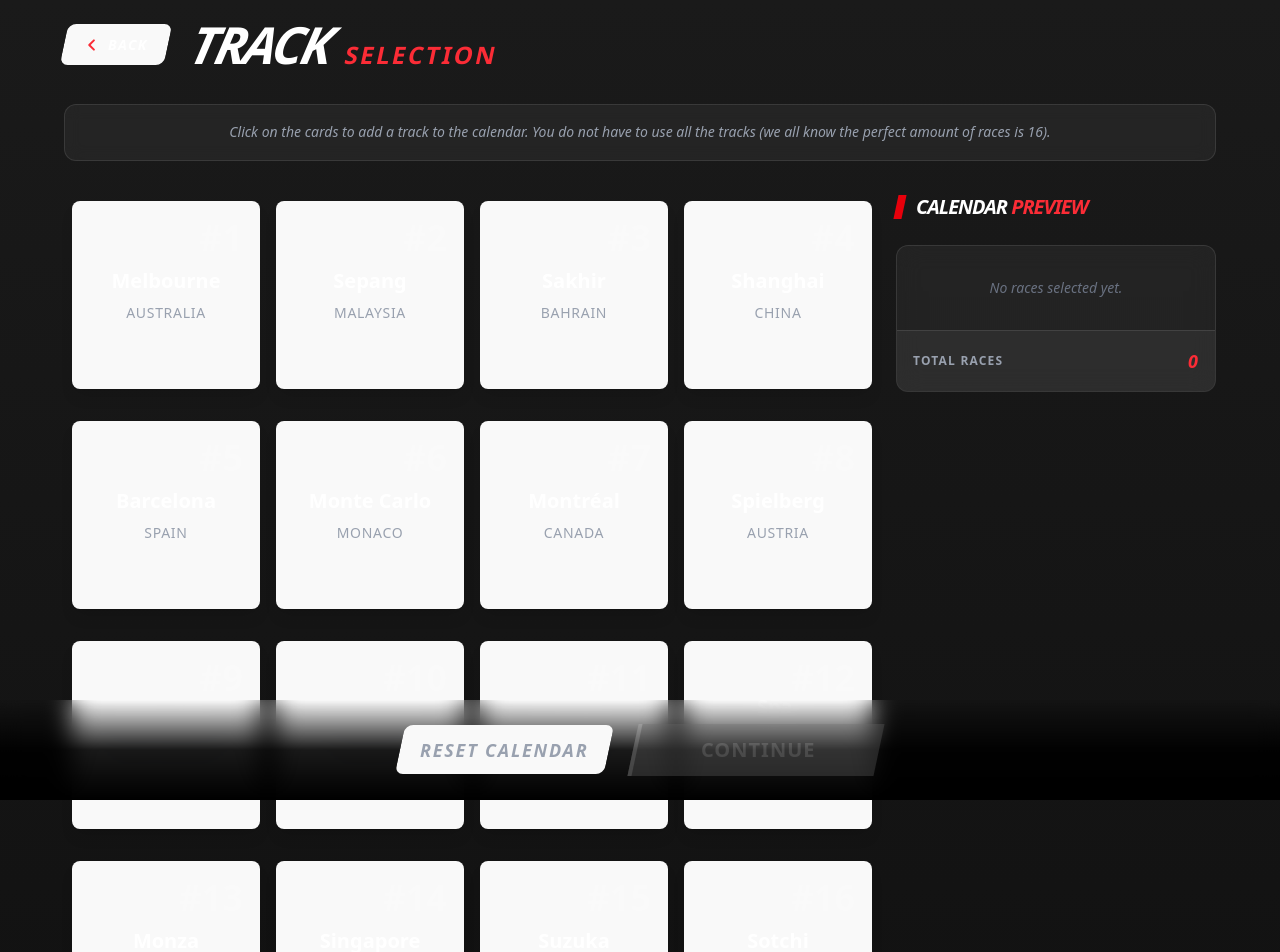
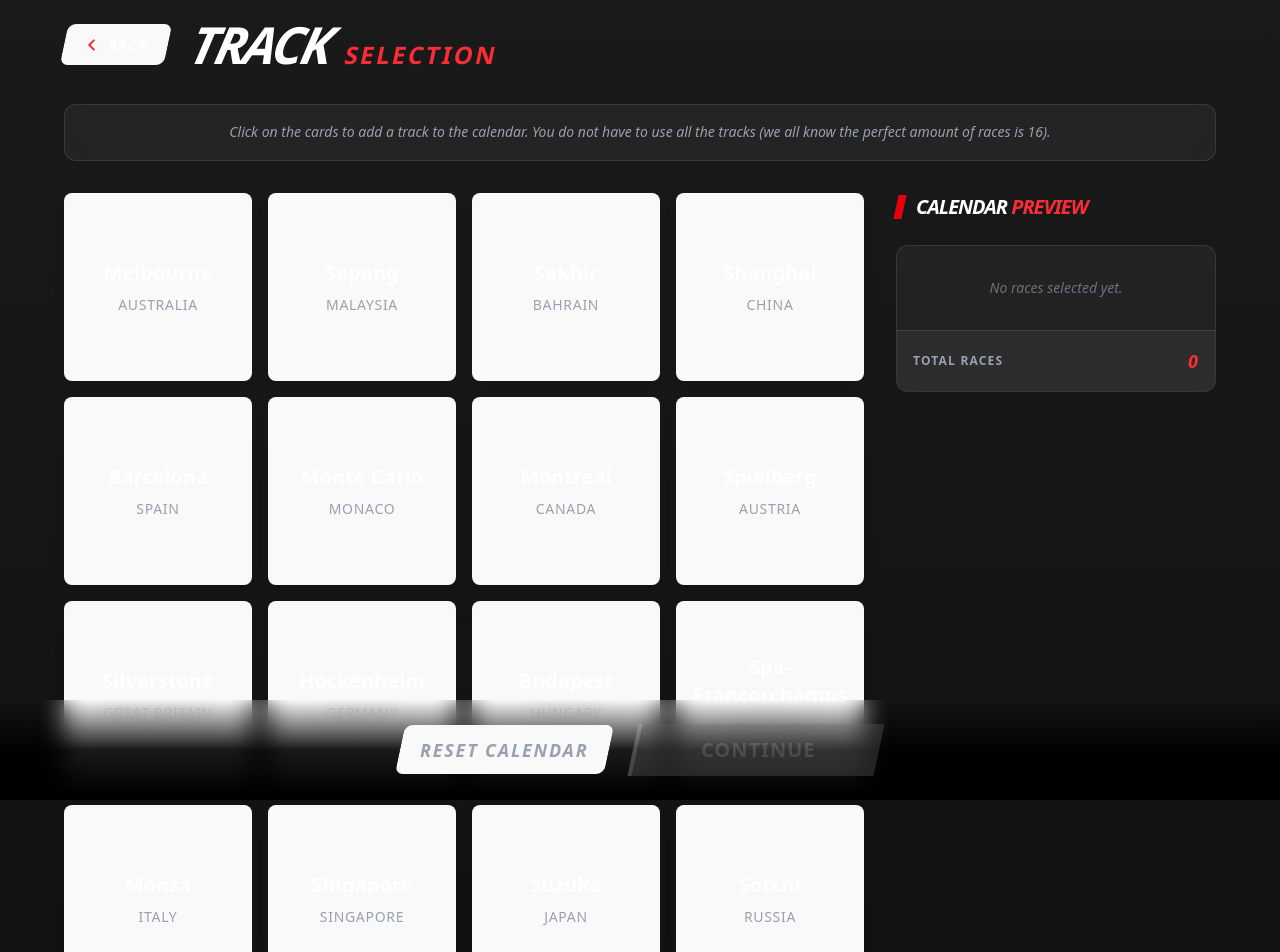
Before and after one commit to therobhe/f1-game-point-manager, a React (Vite) app: page /custom-calendar in a window 1280 px wide. Shown: the top 952 px of the page. Built offline with nearby package versions, Linux system fonts and the light colour scheme.

Commit message:
feat: Add ScrollToTop component and refactor DriverCard and TrackCard for improved styling and structure

```diff
--- a/src/App.tsx
+++ b/src/App.tsx
@@ -1,5 +1,6 @@
 import './App.css';
 import { BrowserRouter, Route, Routes, useLocation } from 'react-router-dom';
+import ScrollToTop from './components/utils/ScrollToTop';
 import { SeasonProvider } from './context/SeasonContextProvider.tsx';
 import { ConfigCalendar } from './pages/ConfigCalendar';
 import { ConfigPointsystem } from './pages/ConfigPointsystem';
@@ -28,6 +29,7 @@ function App() {
 	return (
 		<SeasonProvider>
 			<BrowserRouter>
+				<ScrollToTop />
 				<AppRouter />
 			</BrowserRouter>
 		</SeasonProvider>
--- a/src/components/ui/cards/DriverCard.tsx
+++ b/src/components/ui/cards/DriverCard.tsx
@@ -7,8 +7,8 @@ type DriverCardProps = Driver & {
 	disabled?: boolean;
 };
 
-export const DriverCard: React.FC<DriverCardProps> = ({ id, name, nationality, onClick, disabled }) => {
-    const teamName = getTeamNameFromId(id);
+export const DriverCard: React.FC<DriverCardProps> = ({ name, nationality, teamId, onClick, disabled }) => {
+	const teamName = getTeamNameFromId(teamId);
 
 	return (
 		<button
@@ -17,20 +17,16 @@ export const DriverCard: React.FC<DriverCardProps> = ({ id, name, nationality, o
 			className={`
                 relative flex flex-col justify-center items-center
                 w-full max-w-[300px] aspect-square
-                p-4 m-2
-                rounded-xl border border-white/20
+                p-4
+                rounded-xl border border-white
                 bg-white/5 backdrop-blur-sm
                 shadow-lg transition-all duration-300
                 text-center
                 disabled:opacity-30 disabled:cursor-not-allowed
-                hover:not-disabled:scale-105 hover:not-disabled:bg-white/10 hover:not-disabled:border-white/40 hover:not-disabled:shadow-xl
+                hover:not-disabled:scale-105 hover:not-disabled:bg-white/10 hover:not-disabled:border-white hover:not-disabled:shadow-xl
                 group
             `}
 		>
-            <div className="text-4xl font-bold text-white/20 absolute top-4 right-4 group-hover:text-white/40 transition-colors">
-                #{id}
-            </div>
-
 			<h2 className="text-xl font-bold text-white mb-1 group-hover:text-yellow-400 transition-colors">
 				{name}
 			</h2>
@@ -39,7 +35,7 @@ export const DriverCard: React.FC<DriverCardProps> = ({ id, name, nationality, o
 				{nationality}
 			</h3>
 
-            <h4 className="text-xs text-gray-500 font-semibold bg-black/30 px-3 py-1 rounded-full border border-white/5">
+			<h4 className="text-xs text-gray-500 font-semibold bg-black/30 px-3 py-1 rounded-full border border-white">
 				{teamName}
 			</h4>
 		</button>
--- a/src/components/ui/cards/TrackCard.tsx
+++ b/src/components/ui/cards/TrackCard.tsx
@@ -11,19 +11,15 @@ export const TrackCard: React.FC<Track> = ({ id, name, nationality }) => {
 			className={`
                 relative flex flex-col justify-center items-center
                 w-full max-w-[300px] aspect-square
-                p-4 m-2
-                rounded-xl border border-white/20
+                p-4
+                rounded-xl border border-white
                 bg-white/5 backdrop-blur-sm
                 shadow-lg transition-all duration-300
                 text-center
-                hover:scale-105 hover:bg-white/10 hover:border-white/40 hover:shadow-xl
+                hover:scale-105 hover:bg-white/10 hover:border-white hover:shadow-xl
                 group
             `}
 		>
-            <div className="text-4xl font-bold text-white/20 absolute top-4 right-4 group-hover:text-white/40 transition-colors">
-                #{id}
-            </div>
-
 			<h2 className="text-xl font-bold text-white mb-2 group-hover:text-blue-400 transition-colors">
 				{name}
 			</h2>
--- /dev/null
+++ b/src/components/utils/ScrollToTop.tsx
@@ -0,0 +1,12 @@
+import { useEffect } from 'react';
+import { useLocation } from 'react-router-dom';
+
+export default function ScrollToTop() {
+	const { pathname } = useLocation();
+
+	useEffect(() => {
+		window.scrollTo(0, 0);
+	}, [ pathname ]);
+
+	return null;
+}
--- a/src/pages/Finish.tsx
+++ b/src/pages/Finish.tsx
@@ -1,6 +1,6 @@
 import React, { useMemo } from 'react';
+import { Link } from 'react-router-dom';
 import { useSeasonContext } from '../context/hooks';
-import { Link } from 'react-router-dom';
 import { drivers, teams } from '../utils/data';
 
 const MobileResultItem: React.FC<{
@@ -22,7 +22,8 @@ const MobileResultItem: React.FC<{
 				{position}
 			</div>
 			<div className="flex-1 transform skew-x-6">
-				<div className="text-lg font-black italic uppercase text-white tracking-tight leading-tight line-clamp-2 overflow-hidden">
+				<div
+					className="text-lg font-black italic uppercase text-white tracking-tight leading-tight line-clamp-2 overflow-hidden">
 					{name}
 				</div>
 				<div className="text-[10px] text-red-500 font-bold uppercase tracking-widest mt-1 opacity-80">
@@ -48,12 +49,15 @@ const PodiumItem: React.FC<{
 	const order = position === 1 ? 'order-2' : position === 2 ? 'order-1' : 'order-3';
 
 	return (
-		<div className={`flex flex-col items-center ${order} ${delay} animate-fade-in-up w-full max-w-[120px] md:max-w-none px-1 md:px-0`}>
+		<div
+			className={`flex flex-col items-center ${order} ${delay} animate-fade-in-up w-full max-w-[120px] md:max-w-none px-1 md:px-0`}>
 			<div className="relative mb-6 text-center w-full">
-				<div className="text-sm md:text-xl font-black italic tracking-tighter text-white uppercase transform -skew-x-12 leading-tight truncate px-1 overflow-hidden">
+				<div
+					className="text-sm md:text-xl font-black italic tracking-tighter text-white uppercase transform -skew-x-12 leading-tight truncate px-1 overflow-hidden">
 					{name}
 				</div>
-				<div className="text-[8px] md:text-xs text-red-500 font-bold uppercase tracking-[0.1em] md:tracking-[0.2em] mt-1 opacity-80">
+				<div
+					className="text-[8px] md:text-xs text-red-500 font-bold uppercase tracking-[0.1em] md:tracking-[0.2em] mt-1 opacity-80">
 					{label} • {points} Pts
 				</div>
 			</div>
@@ -64,7 +68,8 @@ const PodiumItem: React.FC<{
                 transform -skew-x-3 md:-skew-x-6 shadow-[0_20px_50px_rgba(0,0,0,0.5)]
                 transition-all duration-500 hover:translate-y-[-10px]
             `}>
-				<span className="text-4xl md:text-8xl font-black italic text-white/10 transform skew-x-3 md:skew-x-6 select-none leading-none">
+				<span
+					className="text-4xl md:text-8xl font-black italic text-white/10 transform skew-x-3 md:skew-x-6 select-none leading-none">
 					{position}
 				</span>
 
@@ -73,7 +78,8 @@ const PodiumItem: React.FC<{
 
 				{/* Glow effect for P1 */}
 				{position === 1 && (
-					<div className="absolute inset-0 bg-gradient-to-t from-yellow-500/10 to-transparent pointer-events-none"></div>
+					<div
+						className="absolute inset-0 bg-gradient-to-t from-yellow-500/10 to-transparent pointer-events-none"></div>
 				)}
 			</div>
 		</div>
@@ -90,7 +96,7 @@ export const Finish: React.FC = () => {
 		}))
 			.sort((a, b) => b.points - a.points)
 			.slice(0, 3);
-	}, [driverPoints]);
+	}, [ driverPoints ]);
 
 	const topConstructors = useMemo(() => {
 		const teamPoints: Record<number, number> = {};
@@ -106,13 +112,15 @@ export const Finish: React.FC = () => {
 		}))
 			.sort((a, b) => b.points - a.points)
 			.slice(0, 3);
-	}, [driverPoints]);
+	}, [ driverPoints ]);
 
 	return (
 		<div className="min-h-screen bg-gradient-to-b from-[#1a1a1a] to-[#0f0f0f] flex flex-col items-center py-20 px-4">
 			<div className="relative mb-20 group cursor-default">
-				<div className="absolute -inset-1 bg-gradient-to-r from-red-600 to-yellow-600 rounded-lg blur opacity-25 group-hover:opacity-50 transition duration-1000 group-hover:duration-200"></div>
-				<h1 className="relative text-5xl md:text-7xl font-black italic tracking-tighter text-white uppercase transform -skew-x-12">
+				<div
+					className="absolute -inset-1 bg-gradient-to-r from-red-600 to-yellow-600 rounded-lg blur opacity-25 group-hover:opacity-50 transition duration-1000 group-hover:duration-200"></div>
+				<h1
+					className="relative text-5xl md:text-7xl font-black italic tracking-tighter text-white uppercase transform -skew-x-12">
 					SEASON
 					<span className="block text-2xl md:text-3xl font-bold tracking-[0.4em] text-red-500 mt-2 not-italic skew-x-0">
 						FINALE
@@ -212,7 +220,8 @@ export const Finish: React.FC = () => {
 			<div className="w-full max-w-5xl mb-32">
 				<div className="flex items-center gap-3 mb-12 justify-center">
 					<div className="w-2 h-8 bg-blue-600 transform -skew-x-12"></div>
-					<h2 className="text-3xl font-black italic uppercase text-white tracking-tighter">Constructors Championship</h2>
+					<h2 className="text-3xl font-black italic uppercase text-white tracking-tighter">Constructors
+					                                                                                 Championship</h2>
 				</div>
 				{/* Mobile List View */}
 				<div className="md:hidden flex flex-col w-full max-w-md mx-auto">
@@ -222,7 +231,7 @@ export const Finish: React.FC = () => {
 							name={topConstructors[0].name}
 							points={topConstructors[0].points}
 							label="Team"
-							color="bg-gradient-to-r from-red-600/20 to-red-800/5 border-red-600/50"
+							color="bg-gradient-to-b from-yellow-500/30 to-yellow-600/10 backdrop-blur-md border border-yellow-500/50"
 							delay="animation-delay-0"
 						/>
 					)}
@@ -232,7 +241,7 @@ export const Finish: React.FC = () => {
 							name={topConstructors[1].name}
 							points={topConstructors[1].points}
 							label="Team"
-							color="bg-blue-900/10 border-blue-900/30"
+							color="bg-white/10 backdrop-blur-md border border-white/10"
 							delay="animation-delay-200"
 						/>
 					)}
@@ -242,7 +251,7 @@ export const Finish: React.FC = () => {
 							name={topConstructors[2].name}
 							points={topConstructors[2].points}
 							label="Team"
-							color="bg-green-900/10 border-green-900/30"
+							color="bg-amber-900/20 backdrop-blur-md border border-amber-900/30"
 							delay="animation-delay-400"
 						/>
 					)}
@@ -297,10 +306,12 @@ export const Finish: React.FC = () => {
                         flex items-center justify-center
                     "
 				>
-					<span className="relative z-10 block text-xl font-bold text-white uppercase tracking-wider transform skew-x-12">
+					<span
+						className="relative z-10 block text-xl font-bold text-white uppercase tracking-wider transform skew-x-12">
 						Back to Main Menu
 					</span>
-					<div className="absolute inset-0 h-full w-full scale-0 rounded-none transition-all duration-300 group-hover:scale-100 group-hover:bg-red-800/50"></div>
+					<div
+						className="absolute inset-0 h-full w-full scale-0 rounded-none transition-all duration-300 group-hover:scale-100 group-hover:bg-red-800/50"></div>
 				</Link>
 			</div>
 		</div>
```
Lines whose indentation alone changed are shown as unchanged.
